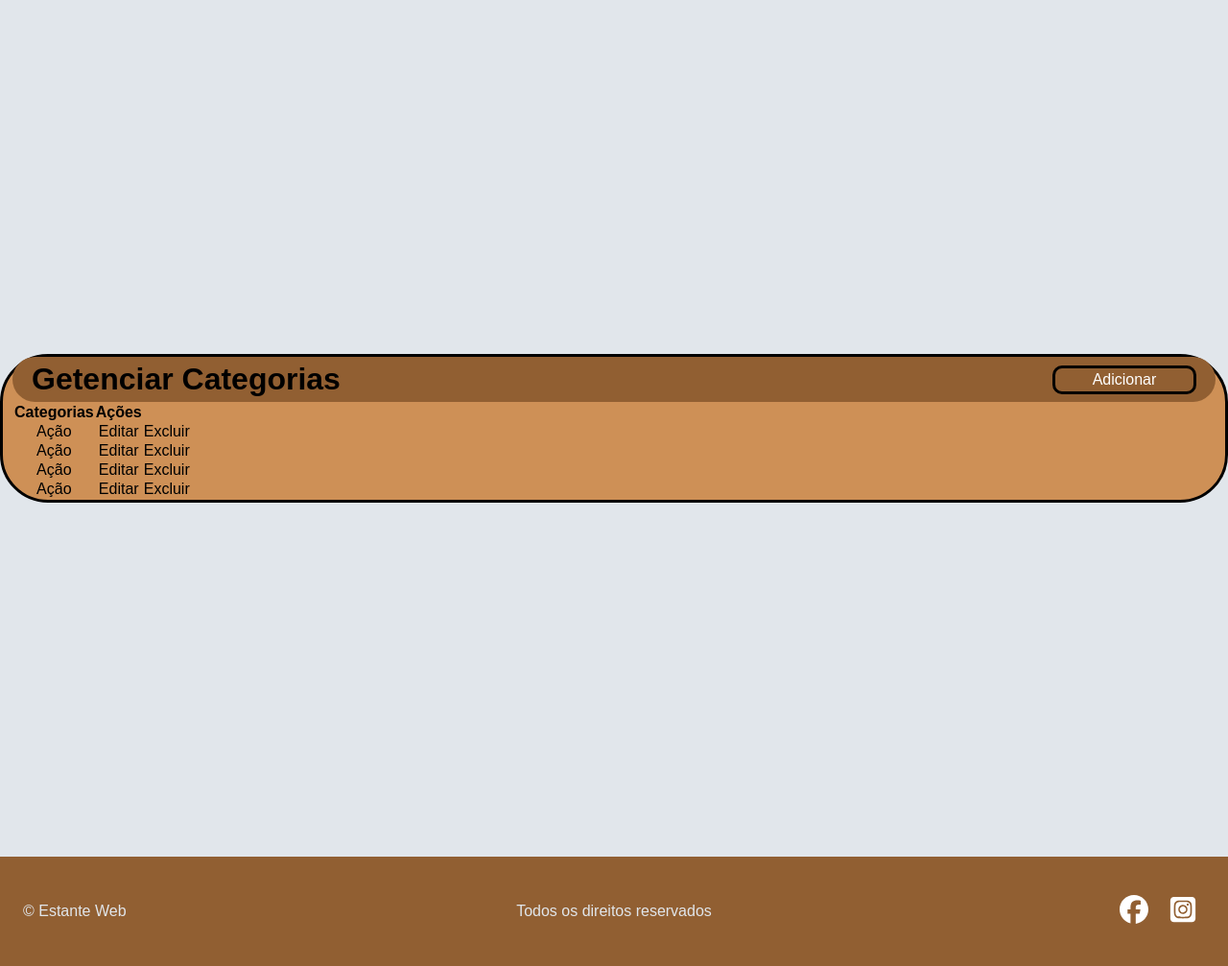
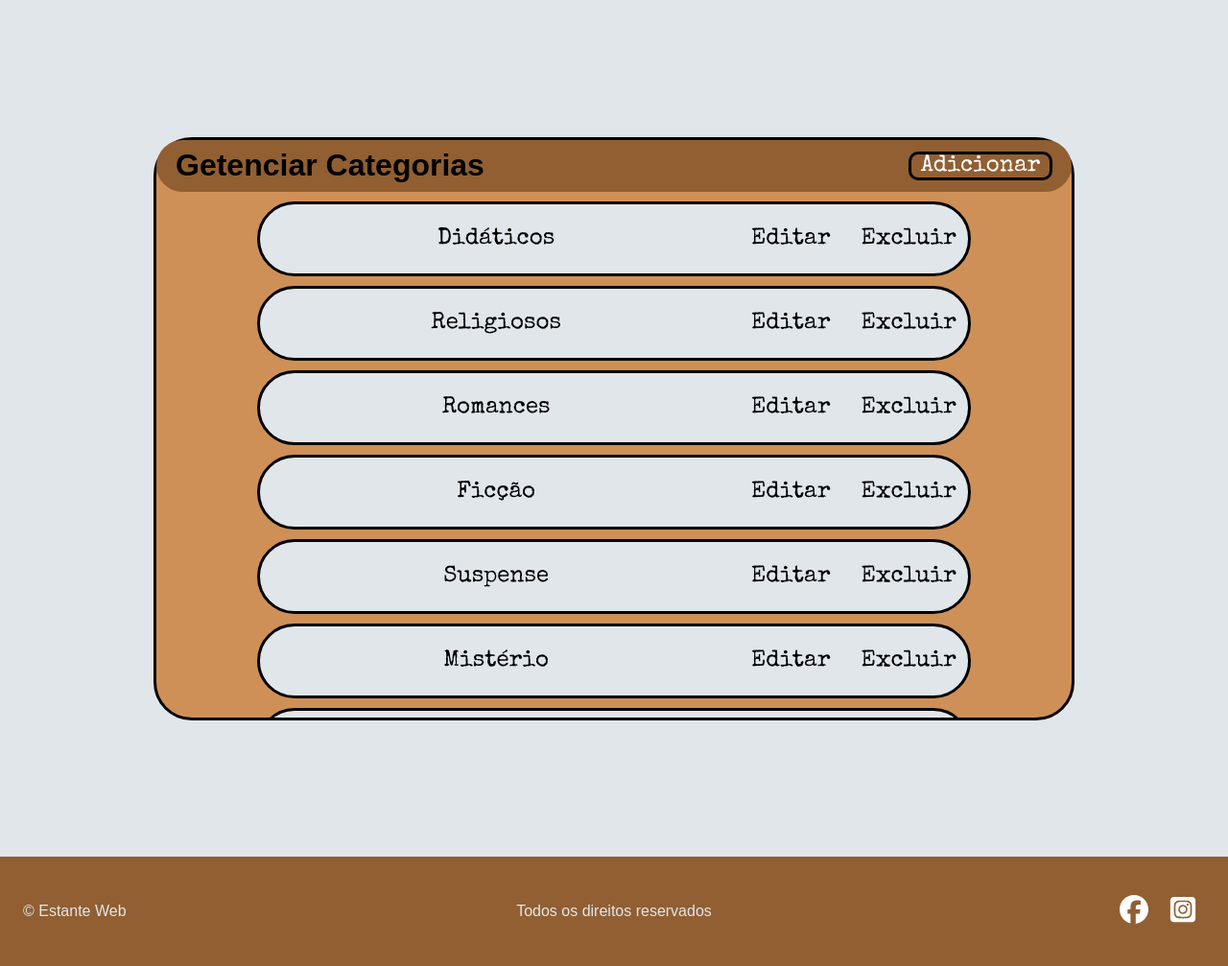
Before and after one commit to NeroSzS/estante_web, a PHP site: page /views/categorias.html in a window 1280 px wide. Shown: the part 136-1143 px from the top of the page at 96% size. Run offline with PHP 8.4, Linux system fonts and the light colour scheme.

Commit message:
Alterações na categoria

```diff
--- a/css/style.css
+++ b/css/style.css
@@ -163,13 +163,24 @@ footer {
 
     display: flex;
     flex-direction: column;
-    justify-content: center;
+    justify-content: space-around;
     text-align: center;
+}
+
+#modal-login {
+    height: 25rem;
 }
 
 #modal-cadastro {
     height: 28rem;
-    width: 20rem;
+    width: 23rem;
+}
+
+#div-cadastro {
+    display: flex;
+    flex-direction: column;
+    text-align: center;
+    align-items: center;
 }
 
 #modal-login > form, #modal-cadastro > form {
@@ -204,12 +215,16 @@ footer {
     text-align: center;
     height: 30px;
     width: 9.375rem;
-    margin-bottom: 20px;
+    margin-bottom: 10px;
 
     background-color: var(--cor-primaria);
     color: var(--branco);
     border: 3px solid black;
     border-radius: 10px;
+}
+
+#modal-login > form > button {
+    margin-bottom: 25px;
 }
 
 #modal-login > form > h1, p, a, #modal-cadastro > form > h1, p, a, #modal-perfil > form > h1, p, a  {
@@ -277,7 +292,11 @@ footer {
 
 /* Estilização do Categorias */
 #modal-categorias {
-    padding: 0 10px;
+    height: 38rem;
+    width: 60rem;
+    padding: 0px;
+    justify-content: start;
+    border-radius: 40px;
 }
 
 #btn-categorias {
@@ -286,12 +305,50 @@ footer {
     align-items: center;
     border-radius: 50px;
     padding: 5px 20px;
-
+    height: 75px;
     background-color: var(--cor-primaria);
 }
 
 #btn-categorias > button {
     margin: 0;
+}
+
+#btn-categorias > button:hover {
+    background-color: var(--cor-secundaria);
+    height: 2.5rem;
+    width: 10rem;
+}
+
+#tabela-categorias {
+    margin: auto;
+    width: 80%;
+
+    overflow-y: scroll;
+}
+
+#tabela-categorias::-webkit-scrollbar {
+    display: none;
+}
+
+.linhas-categoria{
+    background-color: var(--cor-tercearia);
+    border: 3px solid black;
+    border-radius: 40px;
+
+    display: grid;
+    grid-template-columns: 4fr 2fr;
+    margin: 10px;
+}
+
+.linhas-categoria > p, a {
+    font-family: "Special Elite", system-ui;
+    color: var(--cor-preto);
+    font-size: 1.5rem;
+}
+
+.acoes-categoria {
+    display: grid;
+    grid-template-columns: repeat(2, 1fr);
 }
 
 /* Estilização do Quem Somos */
--- a/views/categorias.html
+++ b/views/categorias.html
@@ -32,33 +32,77 @@
                 <button id="add-categoria"><a href="#">Adicionar</a></button>
             </div>
             <div id="tabela-categorias">
-                <table>
-                    <thead>
-                        <th>Categorias</th>
-                        <th>Ações</th>
-                    </thead>
-                    <tbody>
-                        <tr>
-                            <td>Ação</td>
-                            <td><a href="#">Editar</a></td>
-                            <td><a href="#">Excluir</a></td>
-                        </tr>
-                        <tr>
-                            <td>Ação</td>
-                            <td><a href="#">Editar</a></td>
-                            <td><a href="#">Excluir</a></td>
-                        </tr><tr>
-                            <td>Ação</td>
-                            <td><a href="#">Editar</a></td>
-                            <td><a href="#">Excluir</a></td>
-                        </tr>
-                        <tr>
-                            <td>Ação</td>
-                            <td><a href="#">Editar</a></td>
-                            <td><a href="#">Excluir</a></td>
-                        </tr>
-                    </tbody>
-                </table>
+                <div class="linhas-categoria">
+                    <p>Didáticos</p>
+                    <div class="acoes-categoria">
+                        <p><a href="#">Editar</a></p>
+                        <p><a href="#">Excluir</a></p>
+                    </div>
+                </div>
+
+                <div class="linhas-categoria">
+                    <p>Religiosos</p>
+                    <div class="acoes-categoria">
+                        <p><a href="#">Editar</a></p>
+                        <p><a href="#">Excluir</a></p>
+                    </div>
+                </div>
+
+                <div class="linhas-categoria">
+                    <p>Romances</p>
+                    <div class="acoes-categoria">
+                        <p><a href="#">Editar</a></p>
+                        <p><a href="#">Excluir</a></p>
+                    </div>
+
+                </div>
+
+                <div class="linhas-categoria">
+                    <p>Ficção</p>
+                    <div class="acoes-categoria">
+                        <p><a href="#">Editar</a></p>
+                        <p><a href="#">Excluir</a></p>
+                    </div>
+
+                </div><div class="linhas-categoria">
+                    <p>Suspense</p>
+                    <div class="acoes-categoria">
+                        <p><a href="#">Editar</a></p>
+                        <p><a href="#">Excluir</a></p>
+                    </div>
+                </div>
+
+                <div class="linhas-categoria">
+                    <p>Mistério</p>
+                    <div class="acoes-categoria">
+                        <p><a href="#">Editar</a></p>
+                        <p><a href="#">Excluir</a></p>
+                    </div>
+                </div>
+
+                <div class="linhas-categoria">
+                    <p>Infantil</p>
+                    <div class="acoes-categoria">
+                        <p><a href="#">Editar</a></p>
+                        <p><a href="#">Excluir</a></p>
+                    </div>
+                </div>
+
+                <div class="linhas-categoria">
+                    <p>Terror</p>
+                    <div class="acoes-categoria">
+                        <p><a href="#">Editar</a></p>
+                        <p><a href="#">Excluir</a></p>
+                    </div>
+                </div>
+
+                <div class="linhas-categoria">
+                    <p>Aventura</p>
+                    <div class="acoes-categoria">
+                        <p><a href="#">Editar</a></p>
+                        <p><a href="#">Excluir</a></p>
+                    </div>
+                </div>
             </div>
         </div>
     </main>
--- a/views/quem_somos.html
+++ b/views/quem_somos.html
@@ -4,7 +4,7 @@
     <meta charset="UTF-8">
     <meta name="viewport" content="width=device-width, initial-scale=1.0">
     <title>Quem Somos</title>
-    <link rel="stylesheet" href="./css/style.css">
+    <link rel="stylesheet" href="/css/style.css">
 </head>
 <body>
     <header id="cabecalho">
@@ -20,7 +20,7 @@
             <a href="../index.html">Início</a>
             <a href="quem_somos.html">Quem Somos</a>
             <a href="contatos.html">Contato</a>
-            <a href="favoritos.html" class="alinhar"><img src="./imgs/star_icon.svg" alt="">Favoritos</a>
+            <a href="favoritos.html" class="alinhar"><img src="/imgs/star_icon.svg" alt="">Favoritos</a>
             <a href="login.html">Login</a>
         </nav>
     </header>
```
